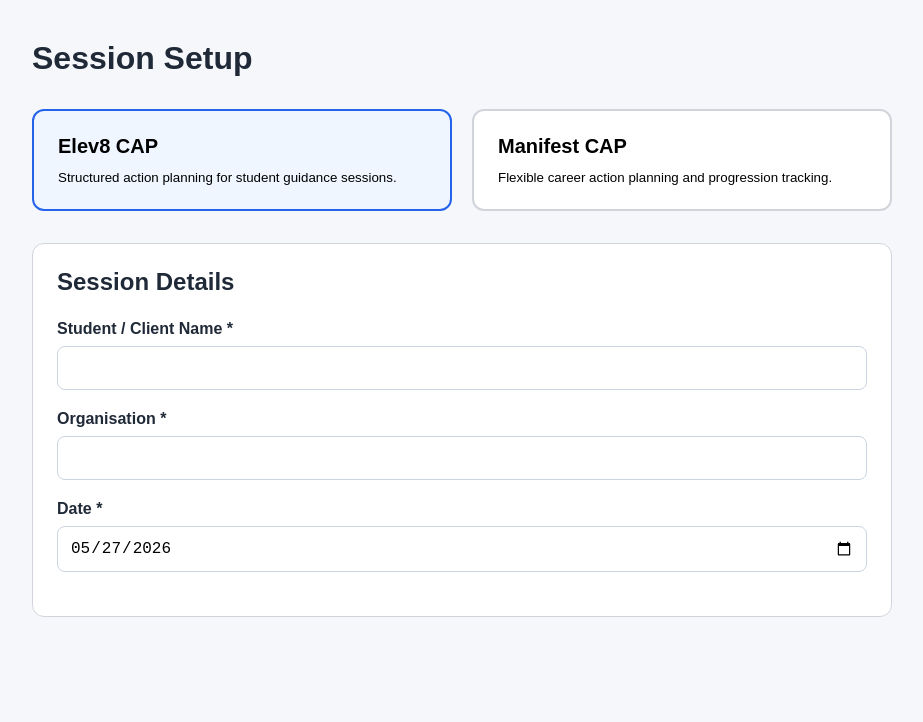
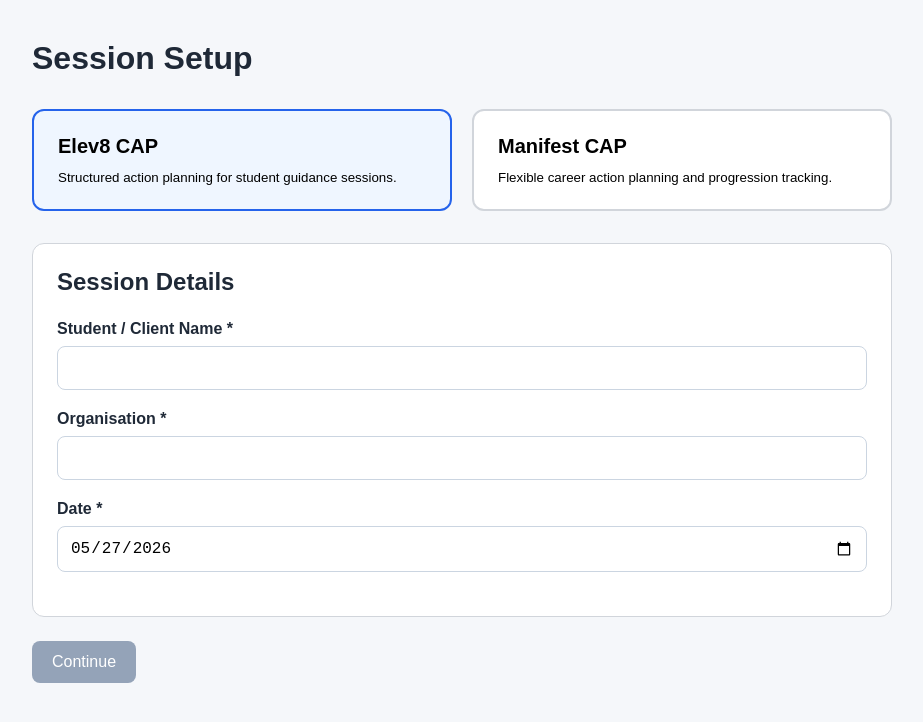
Before and after one commit to joshbingham/career-action-plan-prototype, a React (Vite) app: page / in a window 1280 px wide. Both pictures are taken after a click on the button 420 px from the left and 160 px from the top of the page. Shown: the top 722 px of the page, without its empty margins (178-1101 px from the left). Built offline with nearby package versions, Linux system fonts and the light colour scheme.

Commit message:
Add session form validation and completion state

```diff
--- a/src/App.tsx
+++ b/src/App.tsx
@@ -8,10 +8,21 @@ function App() {
     useState<TemplateType | null>(null);
   const [studentName, setStudentName] = useState('');
   const [organisation, setOrganisation] = useState('');
+  const today = new Date().toISOString().split('T')[0];
+  const [date, setDate] = useState(today);
+  const [isComplete, setIsComplete] = useState(false);
 
-  const today = new Date().toISOString().split('T')[0];
+  const isFormValid =
+    selectedTemplate &&
+    studentName.trim() !== '' &&
+    organisation.trim() !== '' &&
+    date.trim() !== '';
 
-  const [date, setDate] = useState(today);
+  function handleContinue() {
+    setIsComplete(true);
+  }
+
+
 
   return (
     <main>
@@ -43,6 +54,22 @@ function App() {
           onDateChange={setDate}
         />
       )}
+
+      {selectedTemplate && (
+        <button
+          className="continue-button"
+          disabled={!isFormValid}
+          onClick={handleContinue}
+        >
+          Continue
+        </button>
+      )}
+
+      {isComplete && (
+        <div className="confirmation-message">
+          Session setup complete
+        </div>
+      )}
     </main>
   );
 }
--- a/src/styles/app.css
+++ b/src/styles/app.css
@@ -79,3 +79,28 @@ h1 {
   border-radius: 8px;
   font-size: 1rem;
 }
+
+.continue-button {
+  margin-top: 24px;
+  padding: 12px 20px;
+  border: none;
+  border-radius: 8px;
+  background-color: #2563eb;
+  color: white;
+  font-size: 1rem;
+  cursor: pointer;
+}
+
+.continue-button:disabled {
+  background-color: #94a3b8;
+  cursor: not-allowed;
+}
+
+.confirmation-message {
+  margin-top: 24px;
+  padding: 16px;
+  background-color: #dcfce7;
+  border: 1px solid #86efac;
+  border-radius: 8px;
+  font-weight: 600;
+}
```
